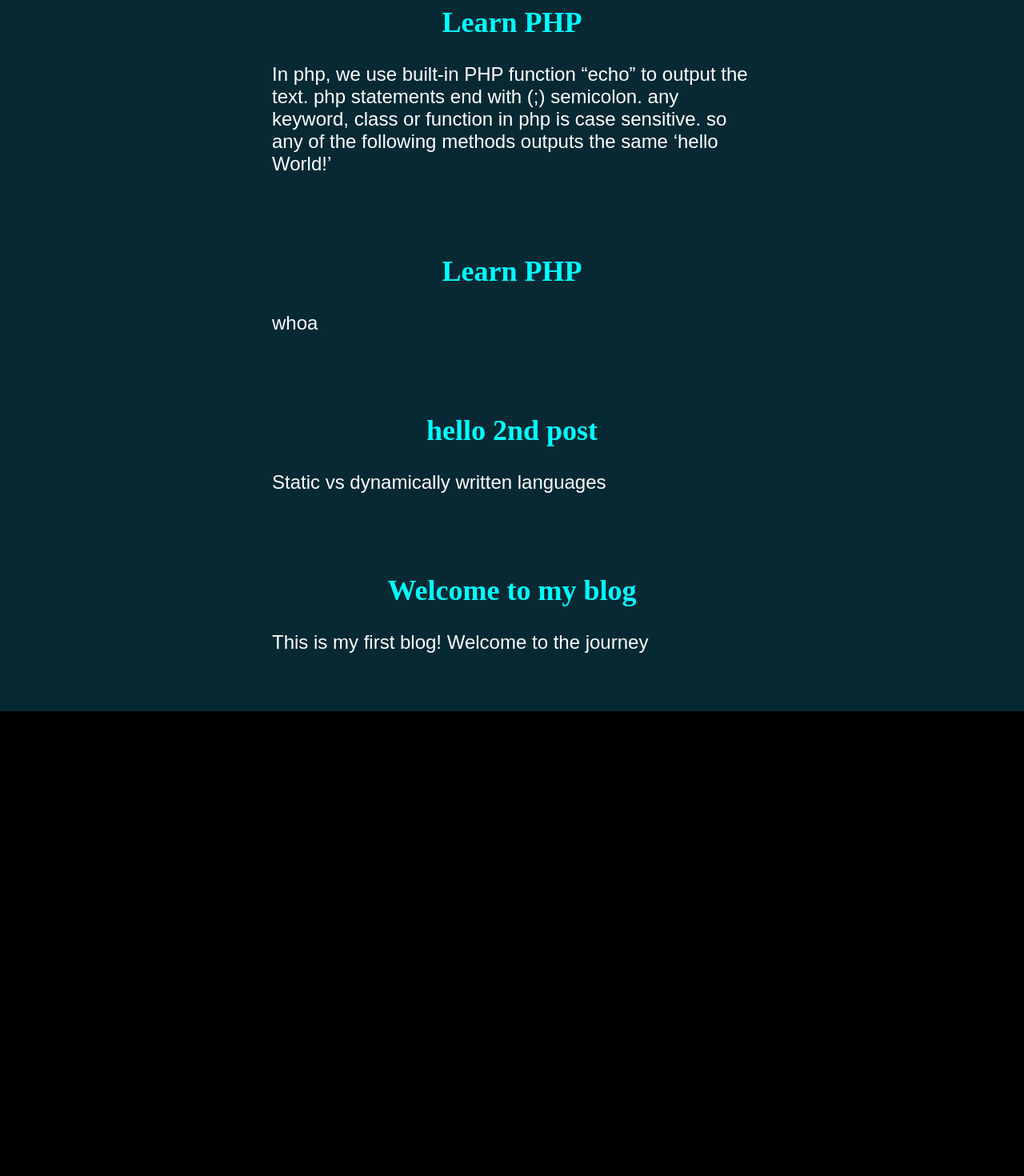
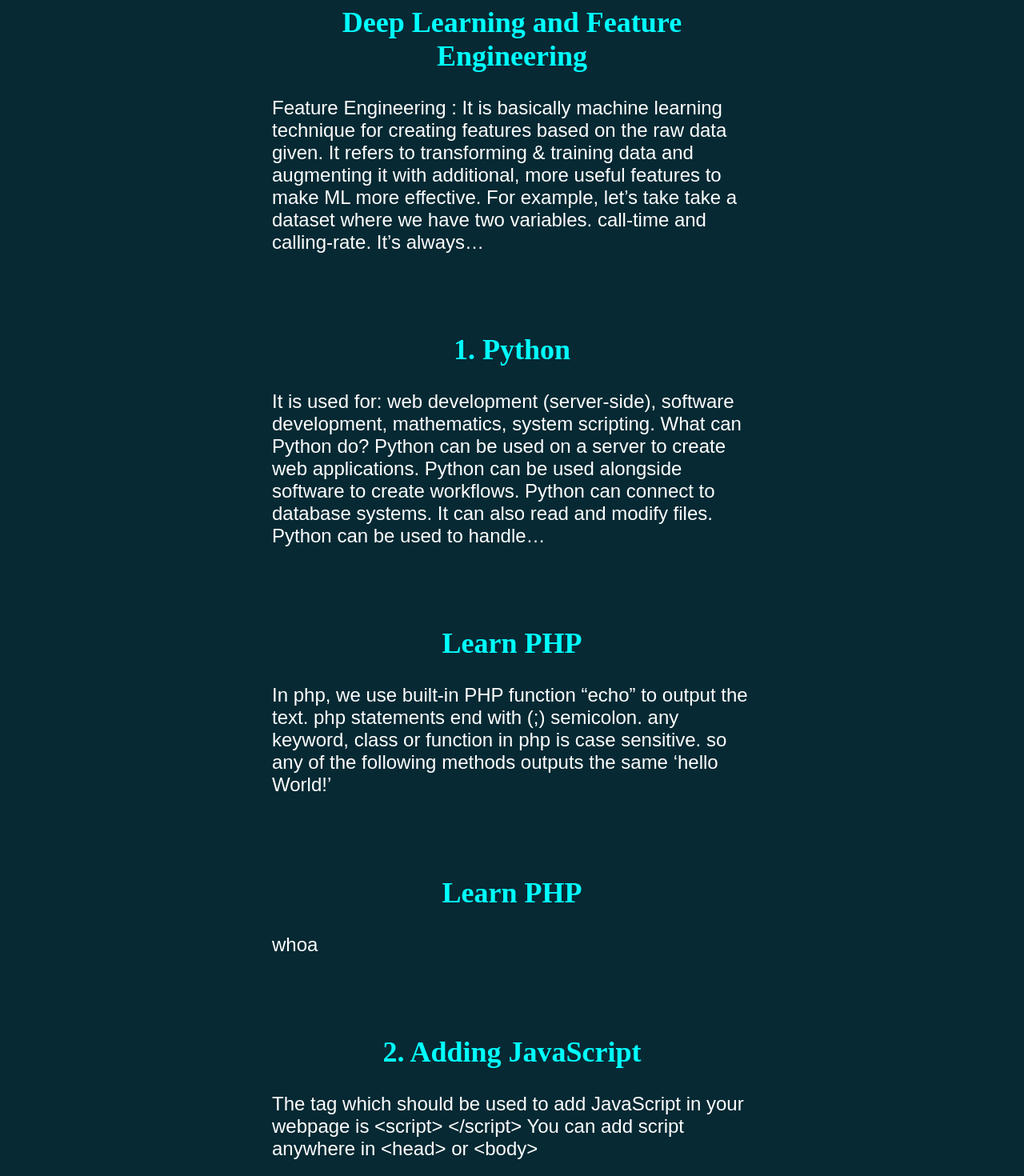
Before and after one commit to Srish-ty/MyBlog-TCW, a React (Create React App) app: page / in a window 1280 px wide. Shown: the part 220-1690 px from the top of the page at 80% size. Before the commit the page ends 1109 px from the top, so only its background shows below. Built offline with nearby package versions, Linux system fonts and the light colour scheme.

Commit message:
Update index.html and App.js

```diff
--- a/public/index.html
+++ b/public/index.html
@@ -22,7 +22,7 @@
       work correctly both with client-side routing and a non-root public URL.
       Learn how to configure a non-root public URL by running `npm run build`.
     -->
-    <title>React App</title>
+    <title>The Code_World</title>
   </head>
 
   <body style="margin: 10px; background-color: black;">
--- a/src/App.js
+++ b/src/App.js
@@ -15,14 +15,33 @@ const data = [
   },
   {
     index: 2,
+    heading: "2. Adding JavaScript",
+    content:
+      "The tag which should be used to add JavaScript in your webpage is <script> </script> You can add script anywhere in <head> or <body>",
+  },
+  {
+    index: 3,
     heading: "Learn PHP",
     content: "whoa",
   },
   {
-    index: 3,
+    index: 4,
     heading: "Learn PHP",
     content:
       "In php, we use built-in PHP function “echo” to output the text. php statements end with (;) semicolon. any keyword, class or function in php is case sensitive. so any of the following methods outputs the same ‘hello World!’",
+  },
+  {
+    index: 5,
+    heading: "1. Python",
+    content:
+      "It is used for: web development (server-side), software development, mathematics, system scripting. What can Python do? Python can be used on a server to create web applications. Python can be used alongside software to create workflows. Python can connect to database systems. It can also read and modify files. Python can be used to handle…",
+  },
+
+  {
+    index: 6,
+    heading: "Deep Learning and Feature Engineering",
+    content:
+      "Feature Engineering : It is basically machine learning technique for creating features based on the raw data given. It refers to transforming & training data and augmenting it with additional, more useful features to make ML more effective. For example, let’s take take a dataset where we have two variables. call-time and calling-rate. It’s always…",
   },
 ];
 
```
